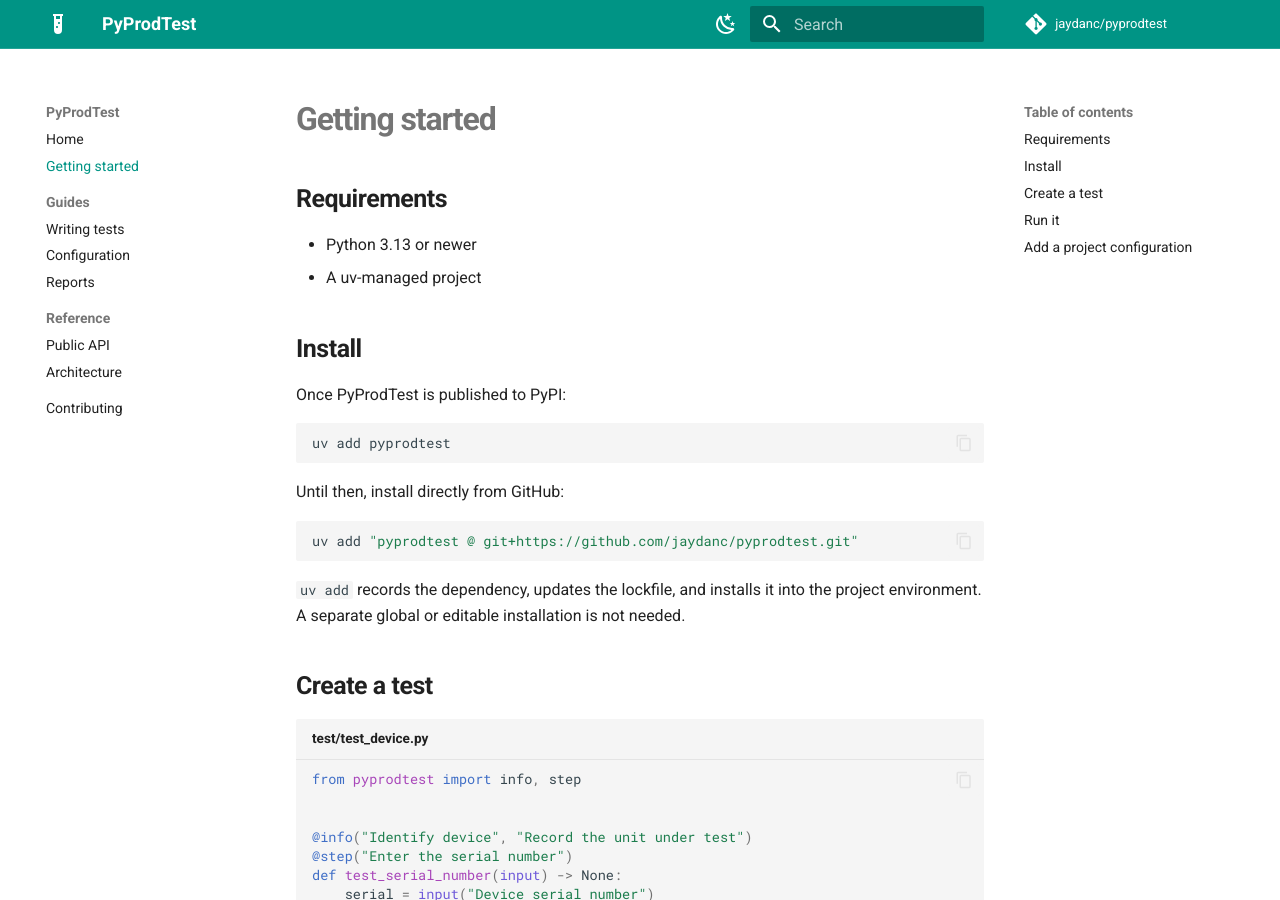
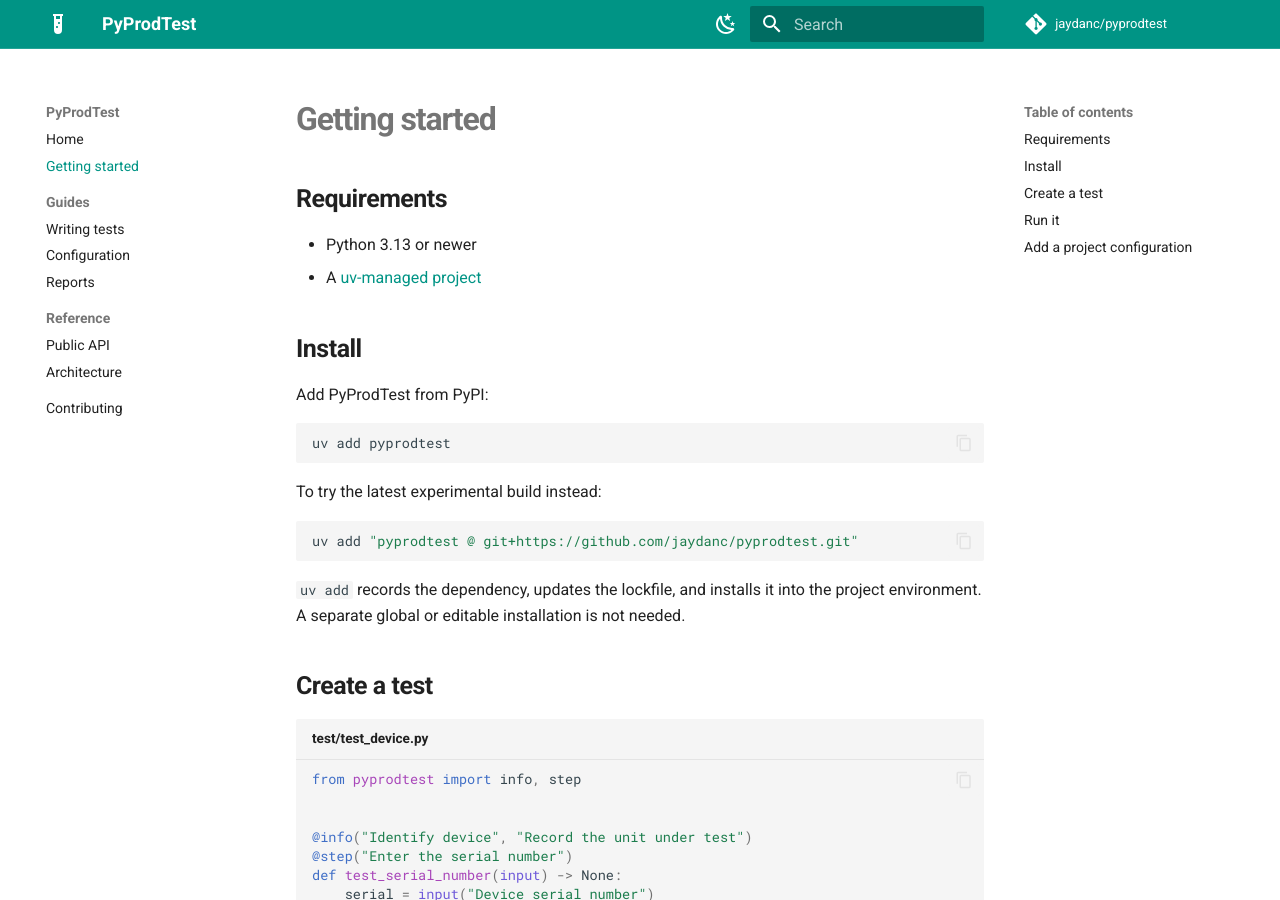
Before and after one commit to jaydanc/pyprodtest, an MkDocs documentation site: the page built from doc/getting-started.md, in a window 1280 px wide and 900 px high. Built offline with MkDocs 1.6.1 and Material for MkDocs 9.7.7, drawn with Linux system fonts in a browser that asks for light colours; comment, search, counter and statistics services are not loaded.

Commit message:
Update getting started doc

````diff
--- a/doc/getting-started.md
+++ b/doc/getting-started.md
@@ -3,17 +3,17 @@
 ## Requirements
 
 - Python 3.13 or newer
-- A uv-managed project
+- A [uv-managed project](https://docs.astral.sh/uv/)
 
 ## Install
 
-Once PyProdTest is published to PyPI:
+Add PyProdTest from PyPI:
 
 ```powershell
 uv add pyprodtest
 ```
 
-Until then, install directly from GitHub:
+To try the latest experimental build instead:
 
 ```powershell
 uv add "pyprodtest @ git+https://github.com/jaydanc/pyprodtest.git"
````
